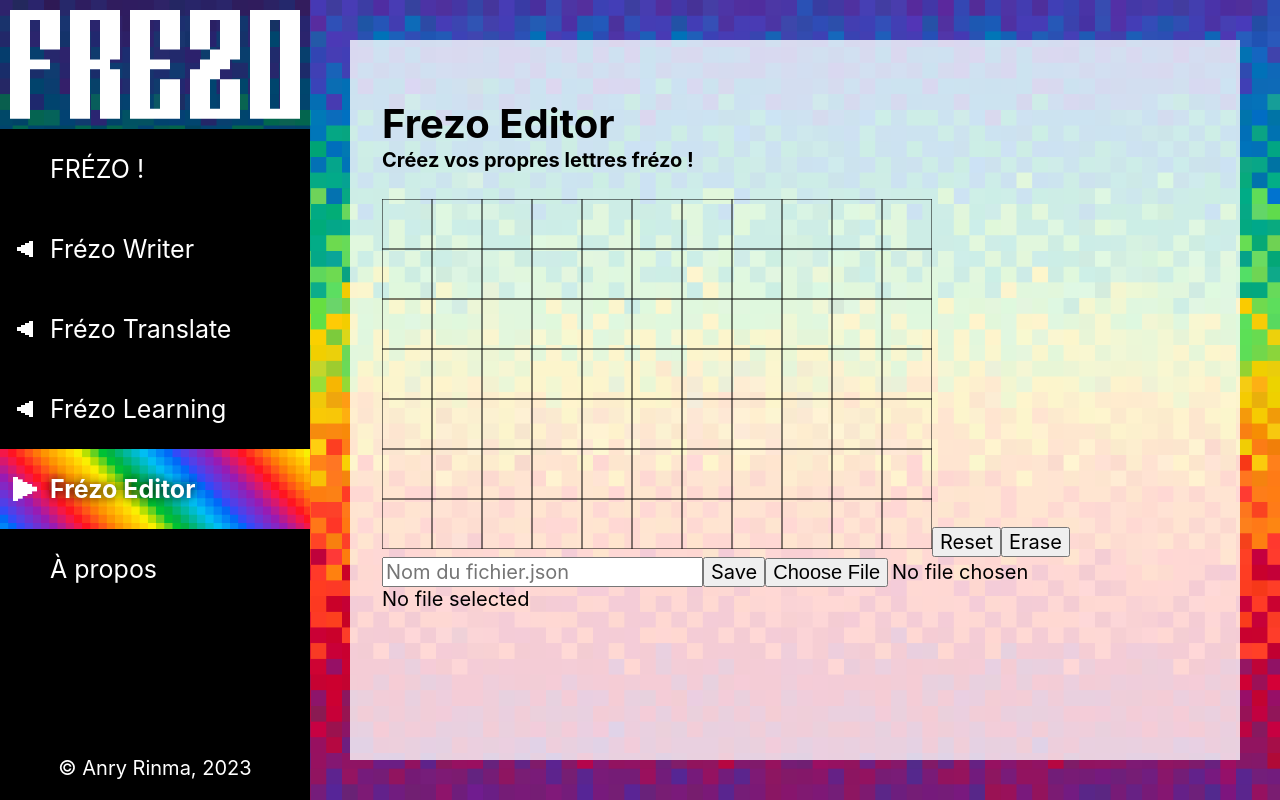
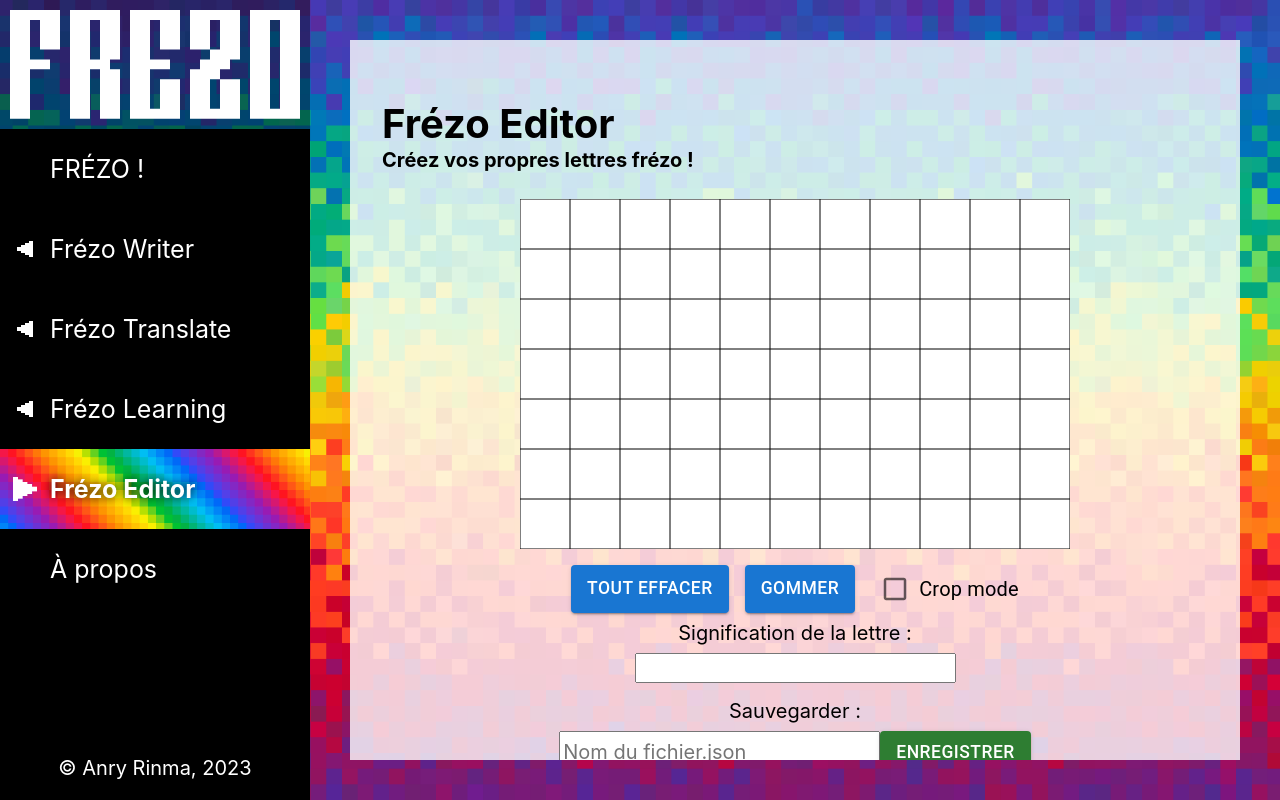
Before and after one commit to Ryan-MARIN/frezo-app, a React (Create React App) app: page /editor in a window 1280 px wide. Built offline with nearby package versions, Linux system fonts and the light colour scheme; the HTML template or start-up script is replaced by a standard one.

Commit message:
Added string input to letter

```diff
--- a/src/pages/frezo-editor/FrezoEditor.jsx
+++ b/src/pages/frezo-editor/FrezoEditor.jsx
@@ -1,3 +1,5 @@
+import { Button, Checkbox, FormControlLabel } from "@mui/material";
+import { Stack } from "@mui/system";
 import React, { useState, useEffect, useRef } from "react";
 import { useLocation } from "react-router";
 
@@ -9,8 +11,10 @@ function FrezoEditor() {
       .map(() => Array(7).fill(false))
   );
   const [eraseMode, setEraseMode] = useState(false);
+  const [cropMode, setCropMode] = useState(false);
   const [fileName, setFileName] = useState("");
   const location = useLocation();
+  const [inputValue, setInputValue] = useState("");
 
   useEffect(() => {
     document.title = `Frézo Editor`;
@@ -106,6 +110,7 @@ function FrezoEditor() {
     setFileName(event.target.value);
   }
 
+
   function handleSave() {
     const columns = [];
     for (let x = 0; x < 11; x++) {
@@ -116,6 +121,7 @@ function FrezoEditor() {
       columns.push(column);
     }
 
+    if (cropMode) {
       // Remove leading and trailing columns with only zeros
       let start = 0;
       let end = columns.length - 1;
@@ -139,7 +145,7 @@ function FrezoEditor() {
       // Create a download link element
       const downloadLink = document.createElement("a");
       downloadLink.href = URL.createObjectURL(blob);
-    downloadLink.download = fileName + ".json"; // Modification
+      downloadLink.download = fileName + ".json";
       downloadLink.style.display = "none";
       document.body.appendChild(downloadLink);
 
@@ -148,23 +154,41 @@ function FrezoEditor() {
 
       // Clean up the download link element
       document.body.removeChild(downloadLink);
+    } else {
+      // Convert columns to JSON
+      const jsonData = JSON.stringify({ columns, inputValue });
+
+      // Create a Blob with the JSON data
+      const blob = new Blob([jsonData], { type: "application/json" });
+
+      // Create a download link element
+      const downloadLink = document.createElement("a");
+      downloadLink.href = URL.createObjectURL(blob);
+      downloadLink.download = fileName + ".json";
+      downloadLink.style.display = "none";
+      document.body.appendChild(downloadLink);
+      downloadLink.download = `${fileName}.json`;
+      // Trigger the download link
+      downloadLink.click();
+
+      // Clean up the download link element
+      document.body.removeChild(downloadLink);
+    }
   }
 
   function handleFileSelect(event) {
     const file = event.target.files[0];
     const reader = new FileReader();
     reader.onload = (event) => {
-      const jsonData = event.target.result;
-      const data = JSON.parse(jsonData);
-      const newGrid = Array(11)
-        .fill()
-        .map(() => Array(7).fill(false));
-      for (let x = 0; x < data.length && x < 11; x++) {
-        for (let y = 0; y < data[x].length && y < 7; y++) {
-          newGrid[x][y] = data[x][y] === 1;
+      const json = JSON.parse(event.target.result);
+      if (json.columns) {
+        setGrid(
+          json.columns.map((column) =>
+            column.map((value) => (value === 1 ? true : false))
+          )
+        );
+        setInputValue(json.inputValue);
       }
-      }
-      setGrid(newGrid);
     };
     reader.readAsText(file);
     setFileName(file.name);
@@ -173,9 +197,15 @@ function FrezoEditor() {
   return (
     <>
       <h1>
-        Frezo Editor<div>Créez vos propres lettres frézo !</div>
+        Frézo Editor<div>Créez vos propres lettres frézo !</div>
       </h1>
-      <div>
+      <div
+        style={{
+          display: "flex",
+          flexDirection: "column",
+          alignItems: "center",
+        }}
+      >
         <canvas
           ref={canvasRef}
           width={550}
@@ -183,23 +213,55 @@ function FrezoEditor() {
           onMouseDown={handleMouseDown}
           onMouseUp={handleMouseUp}
           onMouseMove={handleMouseMove}
+          style={{backgroundColor:"white"}}
         />
-        <button type="radio" onClick={handleReset}>
-          Reset
-        </button>
-        <button onClick={handleErase}>Erase</button>
+        <Stack spacing={1} alignItems={"center"} sx={{ p: 2 }}>
+          <Stack direction={"row"} spacing={2}>
+            <Button variant="contained" type="radio" onClick={handleReset}>
+              Tout effacer
+            </Button>
+            <Button variant="contained" onClick={handleErase}>
+              {eraseMode ? "Dessiner" : "Gommer"}
+            </Button>
+            <FormControlLabel control={<Checkbox
+              checked={cropMode}
+              onChange={(event) => setCropMode(event.target.checked)}
+              inputProps={{ 'aria-label': 'controlled' }}
+              label="End"
+              />
+            } label="Crop mode" />
+          </Stack>
+          <label htmlFor="inputId">Signification de la lettre :</label>
+          <input
+            type="text"
+            id="inputId"
+            value={inputValue}
+            onChange={(e) => setInputValue(e.target.value)}
+          />
+          <div />
+          <div />
+          Sauvegarder :
+          <Stack direction={"row"}>
             <input
               type="text"
               placeholder="Nom du fichier.json"
               value={fileName}
               onChange={handleFileNameChange}
             />
-        <button onClick={handleSave}>Save</button>
-
-        <input type="file" accept=".json" onChange={handleFileSelect} />
+            <Button variant="contained" color="success" onClick={handleSave}>
+              Enregistrer
+            </Button>
+          </Stack>
+          <div />
+          <div />
+          Importer :
+          <Stack spacing={1} alignItems={"center"}>
+            <input style={{backgroundColor:"white"}} type="file" accept=".json" onChange={handleFileSelect} />
             <div>
               {fileName ? `Selected file: ${fileName}` : "No file selected"}
             </div>
+          </Stack>
+        </Stack>
       </div>
     </>
   );
```
Lines whose indentation alone changed are shown as unchanged.
